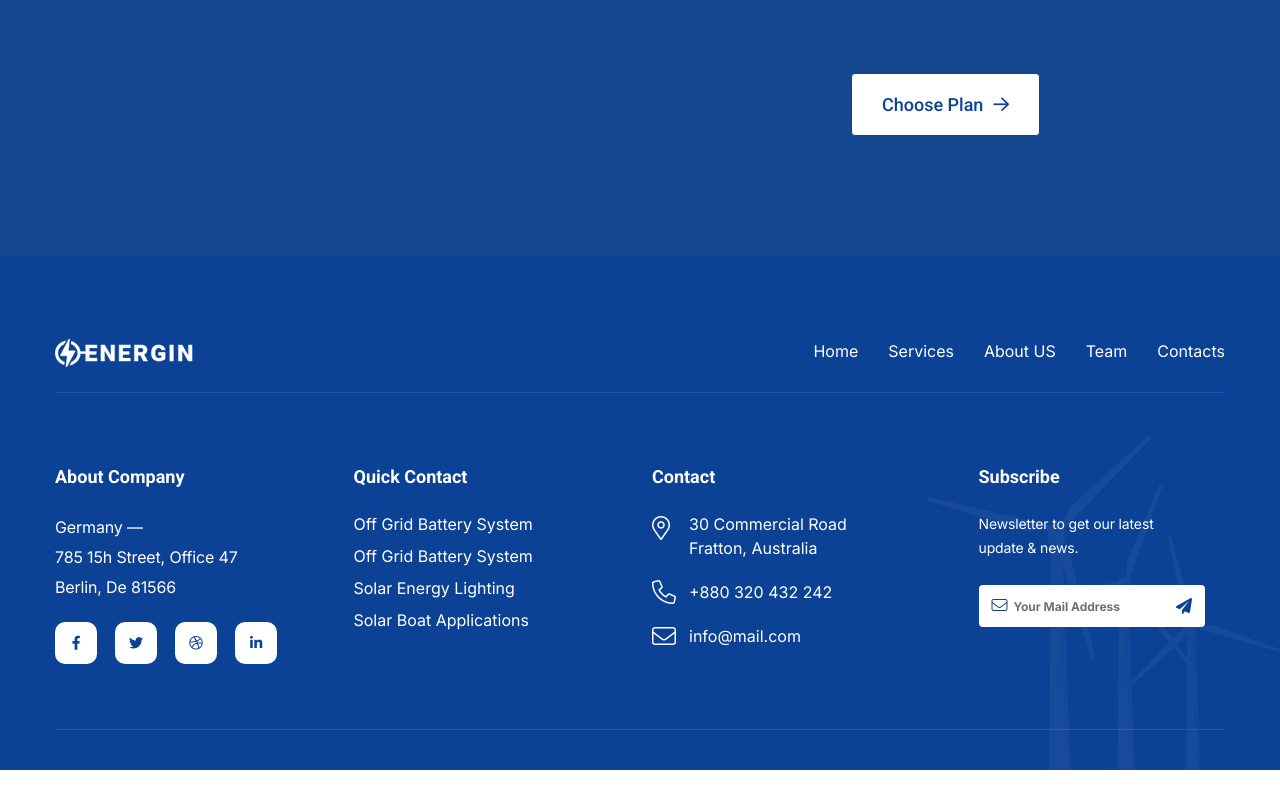
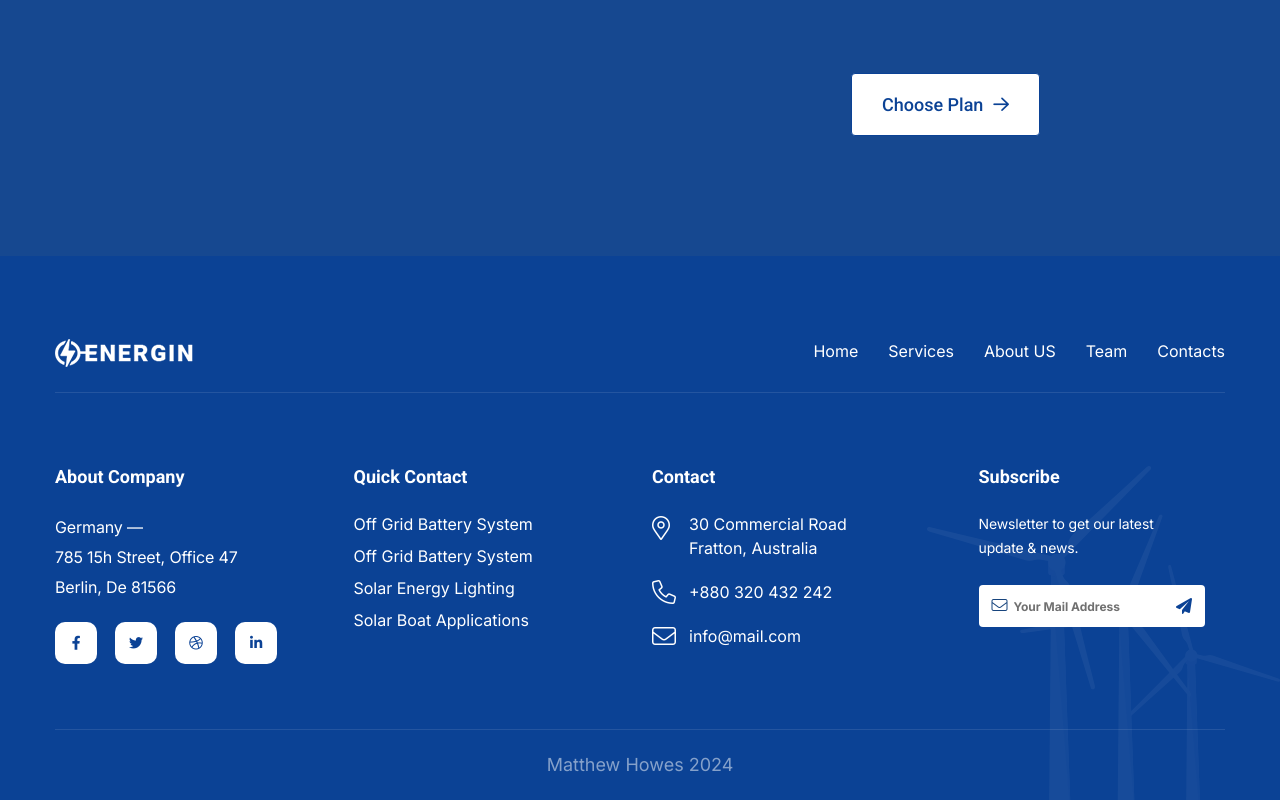
Before and after one commit to Appventurer-Matt/m1.version-5, a plain HTML site: page energin/index.html in a window 1280 px wide. Shown: the part 5758-6558 px from the top of the page. Before the commit the page ends 6528 px from the top, so only its background shows below. Drawn offline with Linux system fonts and the light colour scheme.

Commit message:
Update index.html

```diff
--- a/energin/index.html
+++ b/energin/index.html
@@ -1055,7 +1055,7 @@
       <div class="footer-bottom">
         <div class="auto-container">
           <div class="inner-container">
-            <div class="copyright-text"></div>
+            <div class="copyright-text">Matthew Howes 2024</div>
           </div>
         </div>
       </div>
```
